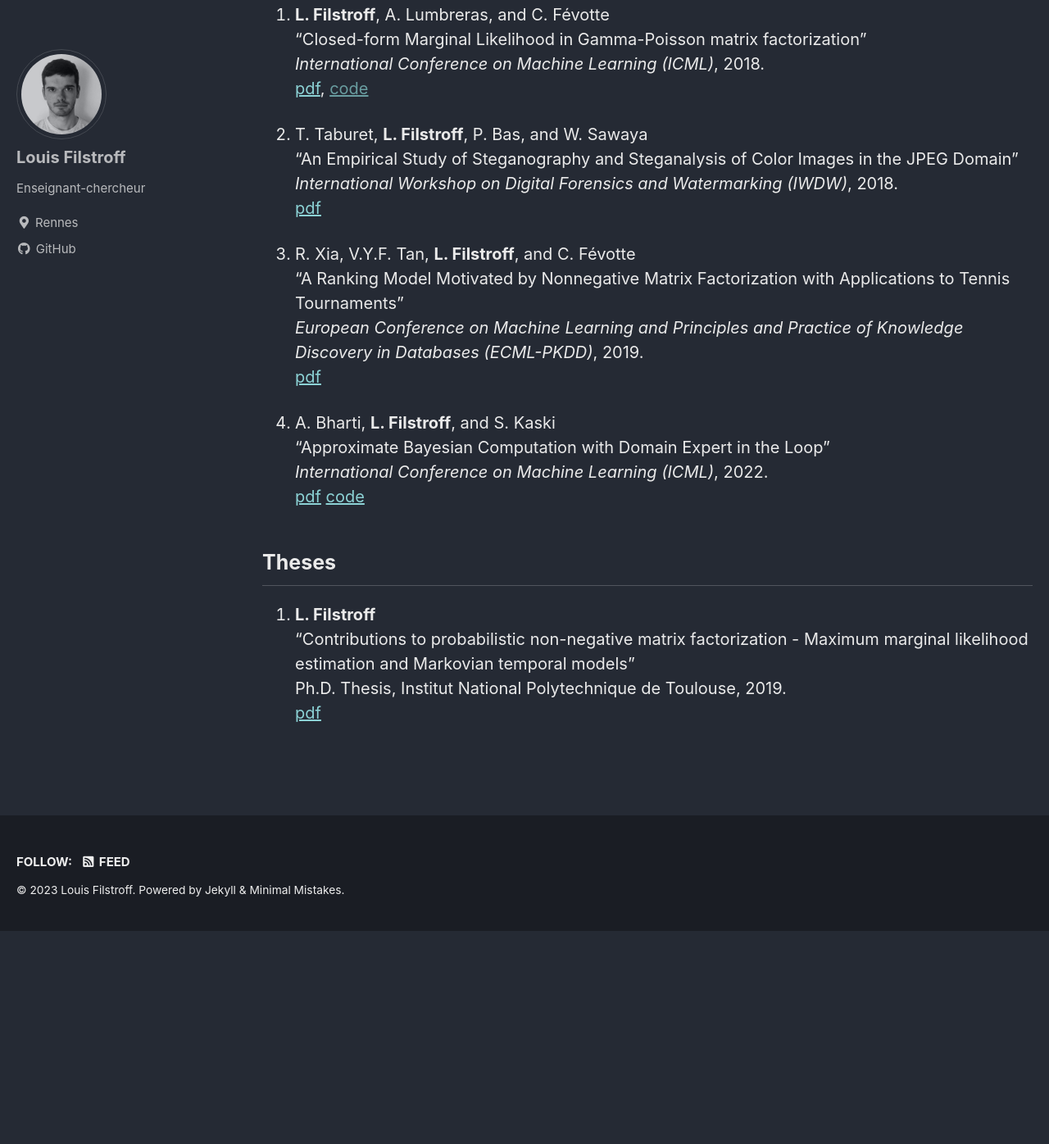
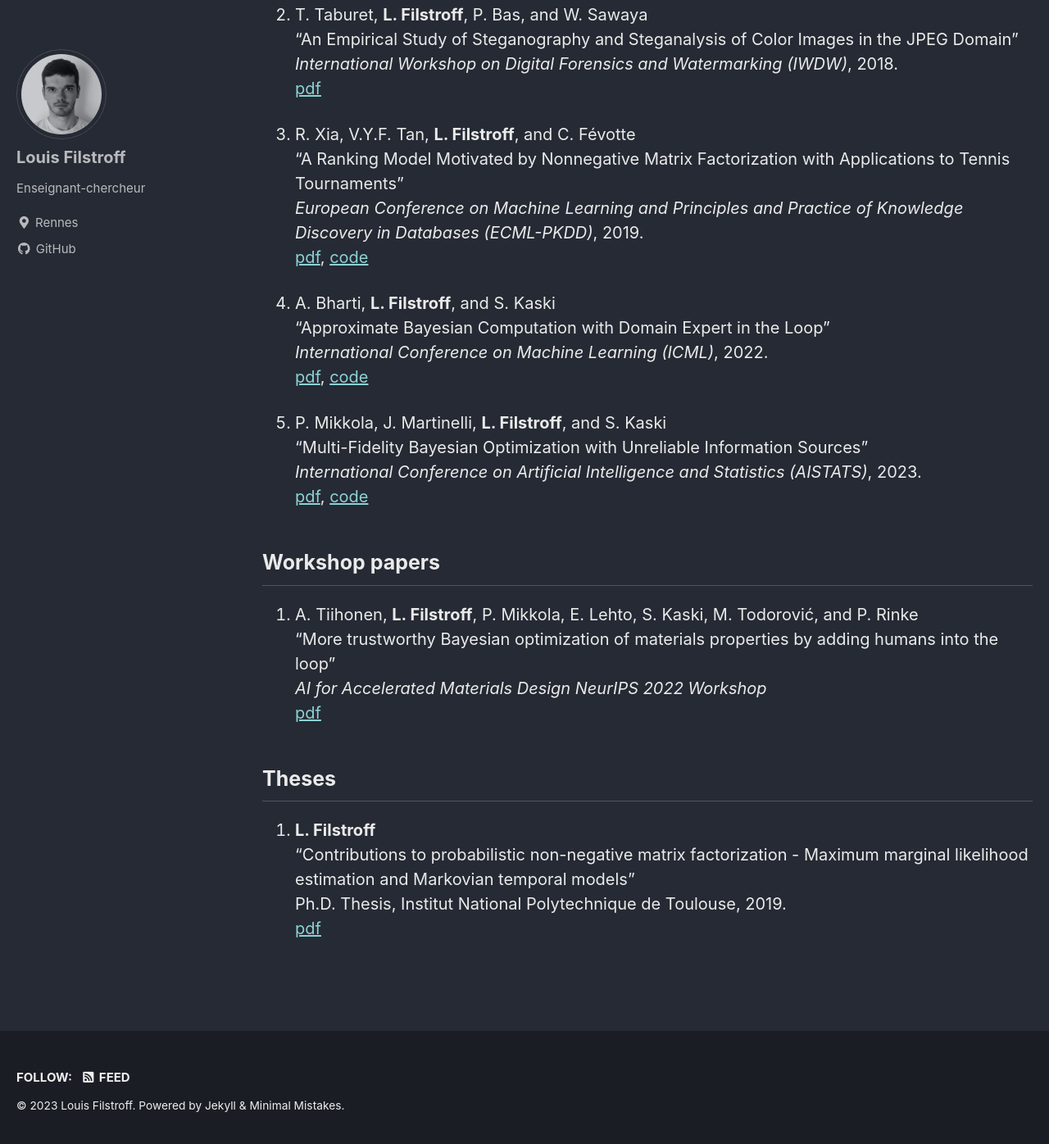
Before and after one commit to lfilstro/lfilstro.github.io, a Jekyll site: the page built from _pages/publications.md, in a window 1280 px wide and 1400 px high, scrolled down 1232 px. Shown: the top 1396 px of the window at 82% size. Built offline with Jekyll 4.4.1, drawn with Linux system fonts in a browser that asks for light colours; cached includes are drawn as plain includes; before the commit the page ends 2368 px from its top, so only the background shows below that; some of the changed text lies outside the part shown.

Commit message:
update May 2023

```diff
--- a/_pages/publications.md
+++ b/_pages/publications.md
@@ -32,6 +27,7 @@ title: Publications
 "Bayesian Mean-parameterized Nonnegative Binary Matrix Factorization" <br/>
 *Data Mining and Knowledge Discovery*, vol. 34, no. 6, 2020. <br/>
 [pdf](https://arxiv.org/abs/1812.06866),
+[code](https://github.com/alumbreras/NBMF),
 [doi](https://doi.org/10.1007/s10618-020-00712-w)
 
 2. **L. Filstroff**, O. Gouvert, C. Févotte, and O. Cappé <br/>
@@ -59,13 +55,28 @@ title: Publications
 "A Ranking Model Motivated by Nonnegative Matrix Factorization with Applications to Tennis Tournaments" <br/>
 *European Conference on Machine Learning and Principles and Practice of Knowledge Discovery in Databases
 (ECML-PKDD)*, 2019. <br/>
-[pdf](../assets/pdfs/xia2019ECMLPKDD.pdf)
+[pdf](../assets/pdfs/xia2019ECMLPKDD.pdf),
+[code](https://github.com/XiaRui1996/btl-nmf)
 
 4. A. Bharti, **L. Filstroff**, and S. Kaski <br/>
 "Approximate Bayesian Computation with Domain Expert in the Loop" <br/>
 *International Conference on Machine Learning (ICML)*, 2022. <br/>
-[pdf](https://arxiv.org/abs/2201.12090)
+[pdf](https://arxiv.org/abs/2201.12090),
 [code](https://github.com/lfilstro/HITL-ABC)
+
+5. P. Mikkola, J. Martinelli, **L. Filstroff**, and S. Kaski <br/>
+"Multi-Fidelity Bayesian Optimization with Unreliable Information Sources" <br/>
+*International Conference on Artificial Intelligence and Statistics (AISTATS)*, 2023. <br/>
+[pdf](https://arxiv.org/abs/2210.13937),
+[code](https://github.com/AaltoPML/rMFBO)
+
+
+## Workshop papers
+
+1. A. Tiihonen, **L. Filstroff**, P. Mikkola, E. Lehto, S. Kaski, M. Todorović, and P. Rinke <br/>
+"More trustworthy Bayesian optimization of materials properties by adding humans into the loop" <br/>
+*AI for Accelerated Materials Design NeurIPS 2022 Workshop* <br/>
+[pdf](https://openreview.net/pdf?id=JQSzcd_Zc62)
 
 
 ## Theses
```
Also changed, not shown: other parts of _pages/publications.md (+0 -5 lines), 4 other files.
